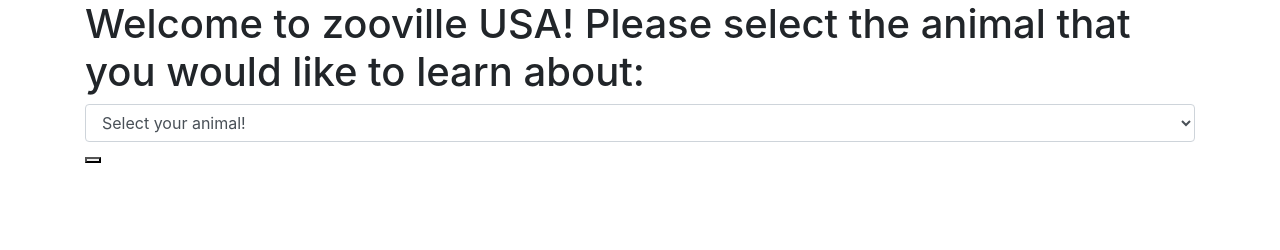
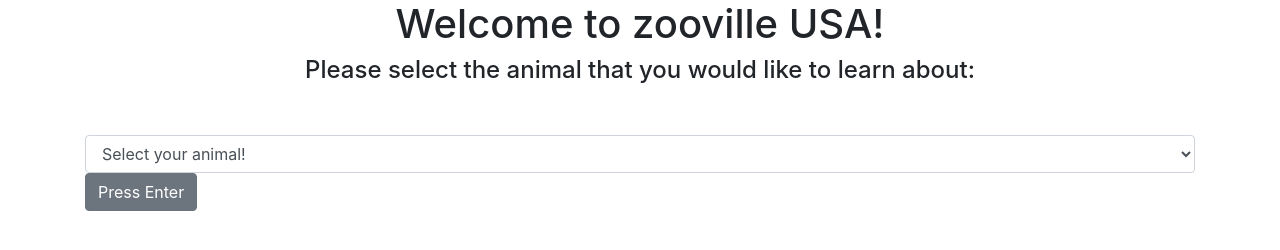
Before and after one commit to Jaywinebrenner/animal-wiki, a plain HTML site: page index.html in a window 1280 px wide. Drawn offline with Linux system fonts and the light colour scheme.

Commit message:
add toggle code, add images

```diff
--- a/css/styles.css
+++ b/css/styles.css
@@ -10,3 +10,18 @@ display: none;
 #peacock{
 display: none;
 }
+
+body{
+  background-image:/image(download.jpeg);
+}
+img{
+  margin: 0 auto;
+}
+
+h4{
+  margin-bottom: 50px;
+  text-align: center;
+}
+h1{
+  text-align: center;
+}
--- a/index.html
+++ b/index.html
@@ -10,7 +10,8 @@
   </head>
   <body>
   <div class="container">
-      <h1>Welcome to zooville USA! Please select the animal that you would like to learn about:</h1>
+      <h1>Welcome to zooville USA!</h1>
+      <h4>Please select the animal that you would like to learn about:</h4>
       <form id="animaloption" action="index.html" method="post">
         <select class="form-control" id="animallist">
           <option>Select your animal!</option>
@@ -20,21 +21,25 @@
           <option id="peacockoption">peacock</option>
 
         </select>
-        <button type="submit" name="button"></button>
+        <button type="submit" class="btn btn-secondary">Press Enter</button>
       </form>
   <div id="raccoon">
+    <img src="img/raccoon.jpeg" alt="a raccoon">
     <h2>A raccoon likes to eat garbage, has apposable thumbs, hates fun.</h2>
   </div>
 
   <div id="rat">
-    <h2>Rats eats garbage. And swim in seweres. And look for cheese.</h2>
+    <img src="img/rat.jpg" alt="a filthy rat">
+    <h2>Rats eats garbage. And swim in sewers. And look for cheese.</h2>
   </div>
 
   <div id="dragon">
+    <img src="img/dragon.jpeg" alt="a dragon">
     <h2>Komodo Dragons are essentially huge lizards</h2>
   </div>
 
   <div id="peacock">
+    <img src="img/peacock.jpeg" alt="a peacock">
     <h2>Peacocks has enormous feathered plumes and taste delicious</h2>
   </div>
 
--- a/js/scripts.js
+++ b/js/scripts.js
@@ -7,6 +7,7 @@ $(document).ready(function(){
 
     $("#" + option).toggle();
 
+
   })
 })
 
```
Also changed, not shown: img/download.jpeg (added), img/dragon.jpeg (added), img/peacock.jpeg (added), img/raccoon.jpeg (added), img/rat.jpg (added).
